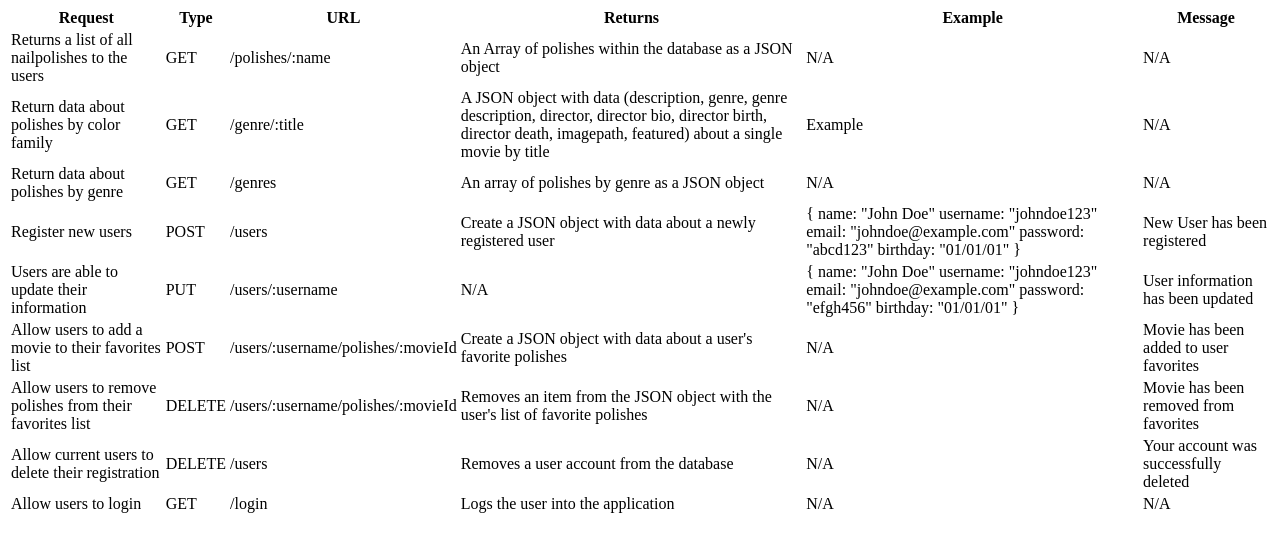
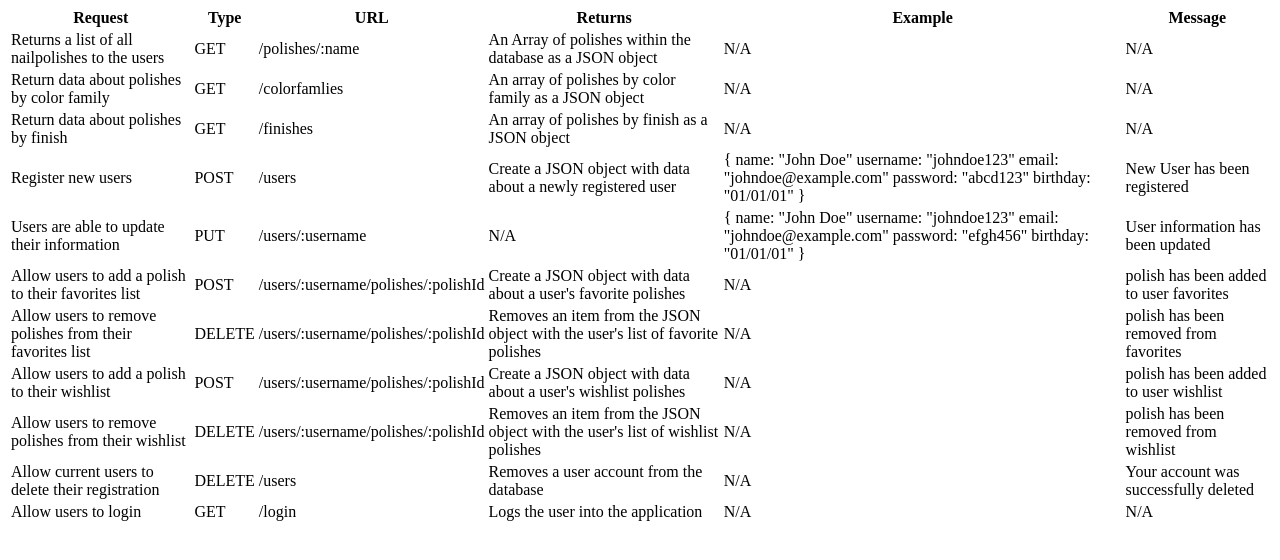
Before and after one commit to sarahschuller/polish-api, a website: page public/documentation.html in a window 1280 px wide. Shown: the part 190-750 px from the top of the page. Drawn offline with Linux system fonts and the light colour scheme.

Commit message:
update documentation text

```diff
--- a/public/documentation.html
+++ b/public/documentation.html
@@ -32,16 +32,16 @@
     <tr>
       <td>Return data about polishes by color family</td>
       <td>GET</td>
-      <td>/genre/:title</td>
-      <td>A JSON object with data (description, genre, genre description, director, director bio, director birth, director death, imagepath, featured) about a single movie by title</td>
-      <td>Example</td>
+      <td>/colorfamlies</td>
+      <td>An array of polishes by color family as a JSON object</td>
+      <td>N/A</td>
       <td>N/A</td>
     </tr>
     <tr>
-      <td>Return data about polishes by genre</td>
+      <td>Return data about polishes by finish</td>
       <td>GET</td>
-      <td>/genres</td>
-      <td>An array of polishes by genre as a JSON object</td>
+      <td>/finishes</td>
+      <td>An array of polishes by finish as a JSON object</td>
       <td>N/A</td>
       <td>N/A</td>
     </tr>
@@ -62,20 +62,36 @@
       <td>User information has been updated</td>
     </tr>
     <tr>
-      <td>Allow users to add a movie to their favorites list</td>
+      <td>Allow users to add a polish to their favorites list</td>
       <td>POST</td>
-      <td>/users/:username/polishes/:movieId</td>
+      <td>/users/:username/polishes/:polishId</td>
       <td>Create a JSON object with data about a user's favorite polishes</td>
       <td>N/A</td>
-      <td>Movie has been added to user favorites</td>
+      <td>polish has been added to user favorites</td>
     </tr>
     <tr>
       <td>Allow users to remove polishes from their favorites list</td>
       <td>DELETE</td>
-      <td>/users/:username/polishes/:movieId</td>
+      <td>/users/:username/polishes/:polishId</td>
       <td>Removes an item from the JSON object with the user's list of favorite polishes</td>
       <td>N/A</td>
-      <td>Movie has been removed from favorites</td>
+      <td>polish has been removed from favorites</td>
+    </tr>
+    <tr>
+      <td>Allow users to add a polish to their wishlist</td>
+      <td>POST</td>
+      <td>/users/:username/polishes/:polishId</td>
+      <td>Create a JSON object with data about a user's wishlist polishes</td>
+      <td>N/A</td>
+      <td>polish has been added to user wishlist</td>
+    </tr>
+    <tr>
+      <td>Allow users to remove polishes from their wishlist</td>
+      <td>DELETE</td>
+      <td>/users/:username/polishes/:polishId</td>
+      <td>Removes an item from the JSON object with the user's list of wishlist polishes</td>
+      <td>N/A</td>
+      <td>polish has been removed from wishlist</td>
     </tr>
     <tr>
       <td>Allow current users to delete their registration</td>
```
